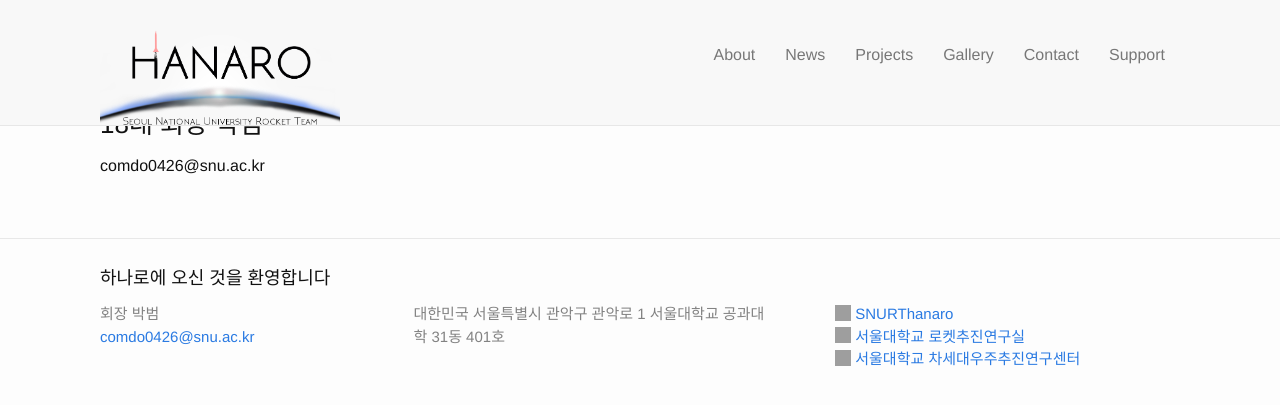
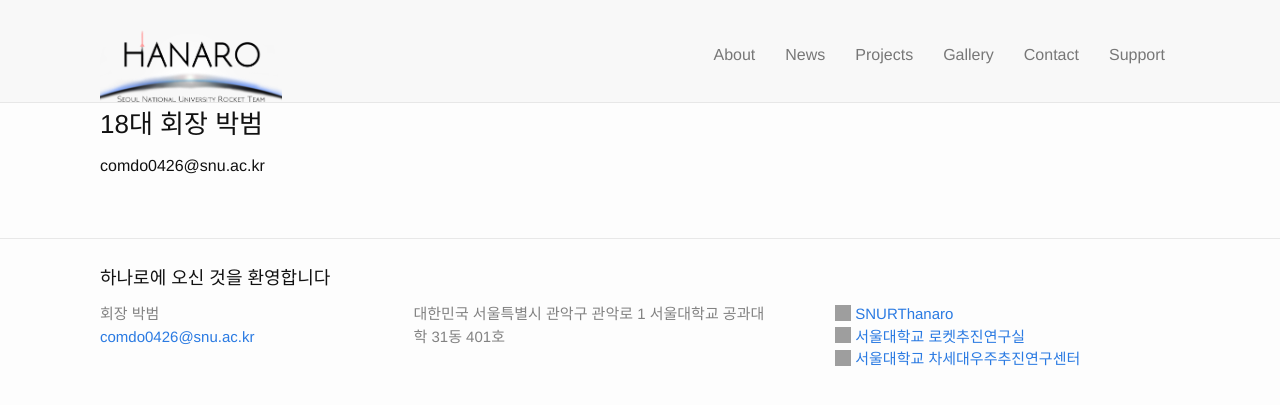
Before and after one commit to Hanaro2021/hanaro.github.io, a Jekyll site: the page built from _pages/5.contact.md, in a window 1280 px wide. Shown: the top 405 px of the page. Built offline with Jekyll 4.4.1, drawn with Linux system fonts in a browser that asks for light colours; nearby versions of some CDN libraries; grey boxes are pictures that could not be loaded.

Commit message:
Update header.html

```diff
--- a/_includes/header.html
+++ b/_includes/header.html
@@ -7,7 +7,7 @@
         <span class="icon-bar"></span>
       </button>
       <a href="{{ "/about/" | relative_url}}" class="link-button">
-        <img src="{{ '/assets/logo/hanarologo.png' | prepend: site.baseurl }}" style="width:240px; height:95.12px;">
+        <img src="{{ '/assets/logo/hanarologo.png' | prepend: site.baseurl }}" style="width:181.67px; height:72.4px;">
       </a>
     </div>
 
```
